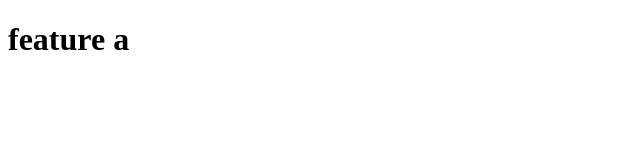
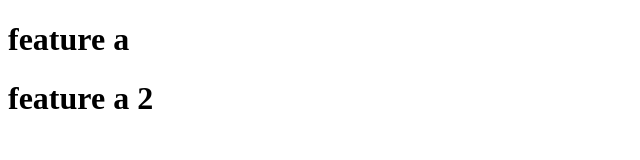
Before and after one commit to maqrikis/belajar-git, a plain HTML site: page feature-a.html in a window 1280 px wide. Shown: the whole page, without its empty margins (0-640 px from the left). Drawn offline with Linux system fonts and the light colour scheme.

Commit message:
add feature a_2

```diff
--- a/feature-a.html
+++ b/feature-a.html
@@ -8,5 +8,6 @@
 </head>
 <body>
   <h1>feature a</h1>
+  <h1>feature a 2</h1>
 </body>
 </html>
```
